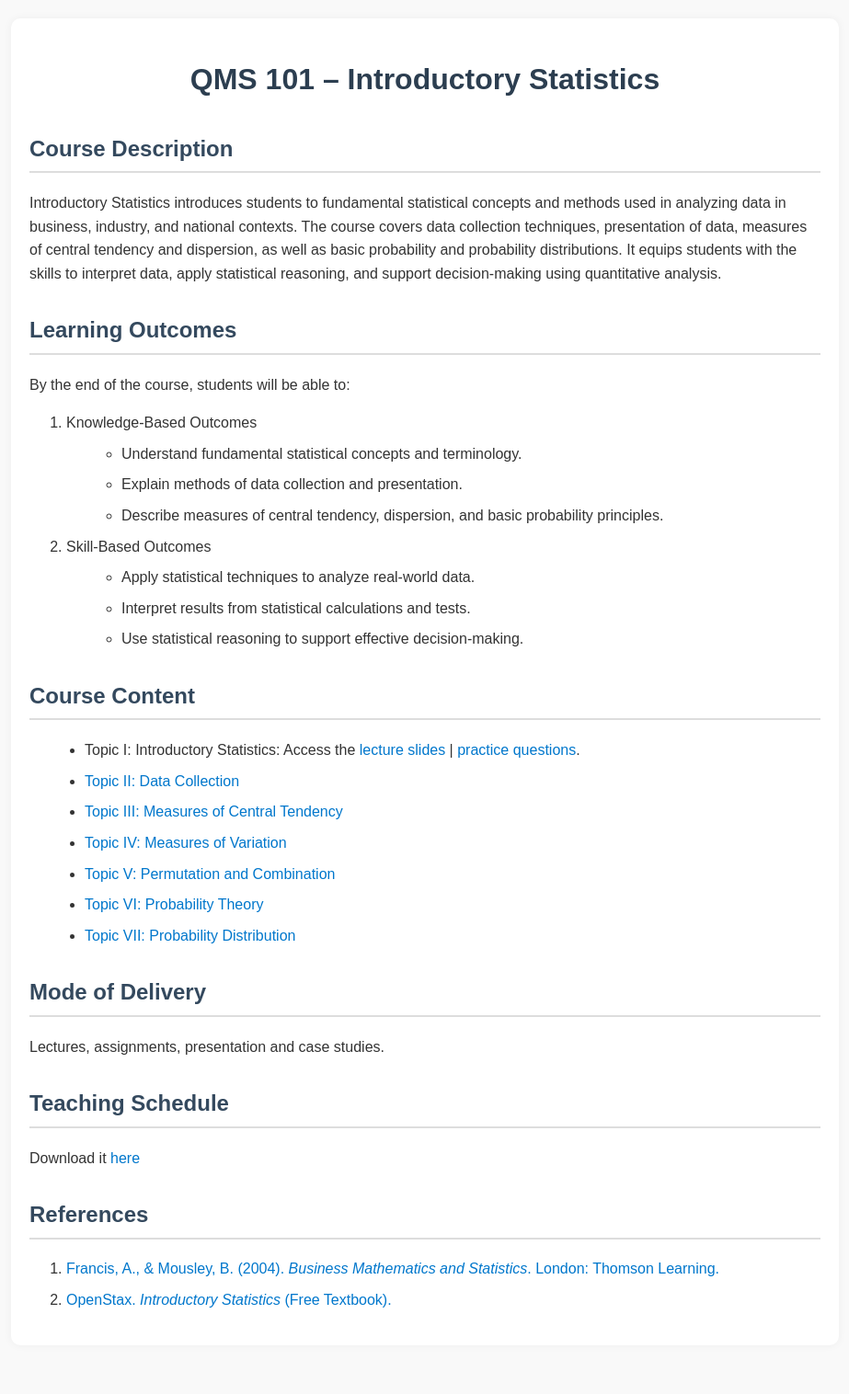
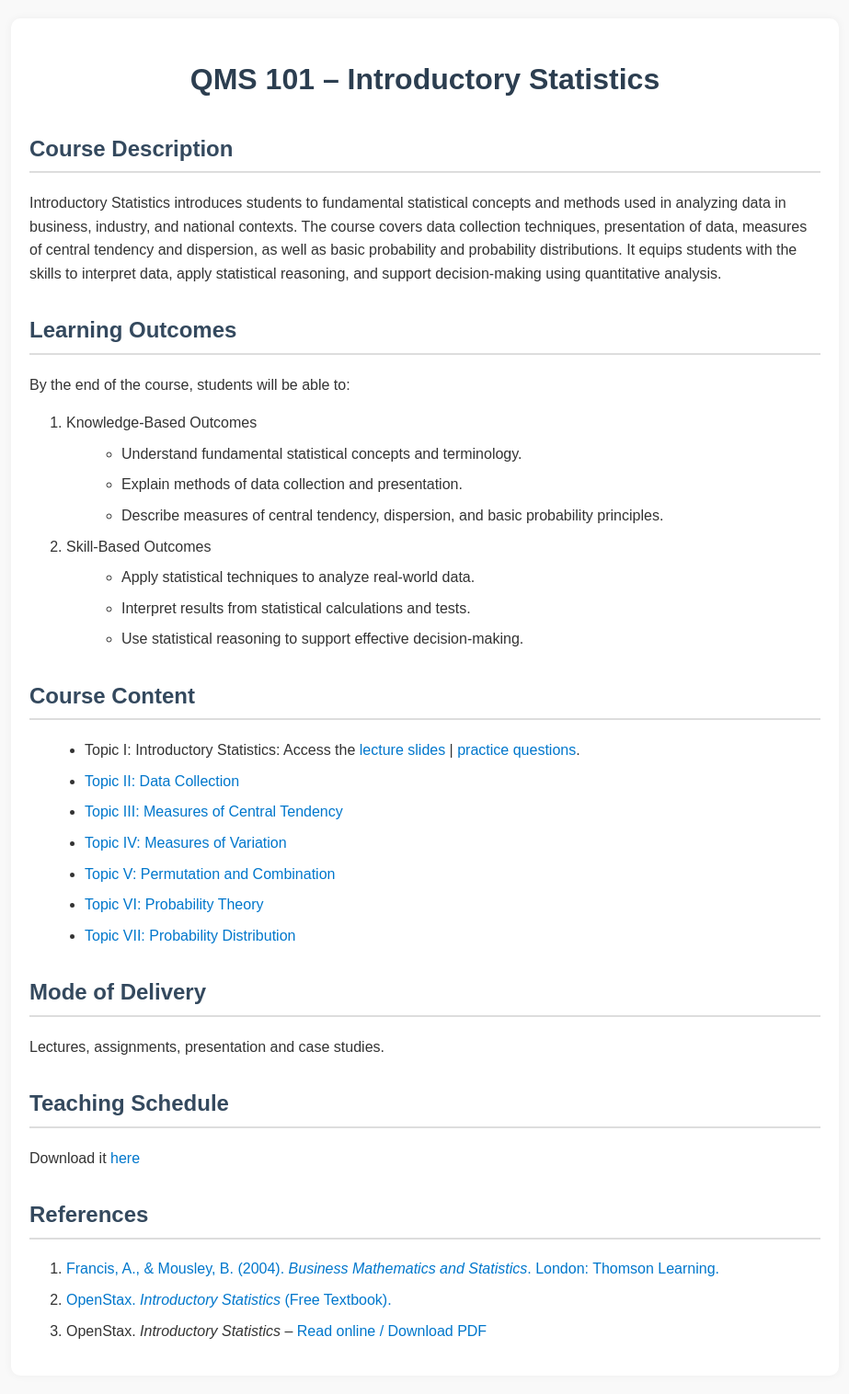
Before and after one commit to FomeA/FomeA.github.io, a Jekyll site: the page _teaching/qms101/index.html, which Jekyll copies as it is, in a window 1280 px wide. Shown: the whole page at 92% size, without its empty margins (178-1101 px from the left). Built offline with Jekyll 4.4.1, drawn with Linux system fonts in a browser that asks for light colours; before the commit the page ends 1483 px from its top, so only the background shows below that.

Commit message:
Update index.html

```diff
--- a/_teaching/qms101/index.html
+++ b/_teaching/qms101/index.html
@@ -118,6 +118,14 @@
       OpenStax. <i>Introductory Statistics</i> (Free Textbook).
     </a>
   </li>
+
+  <li>
+  OpenStax. <i>Introductory Statistics</i> –
+  <a href="https://openstax.org/books/introductory-statistics/pages/index" target="_blank">
+    Read online / Download PDF
+  </a>
+</li>
+
 </ol>
 
 </div>
```
